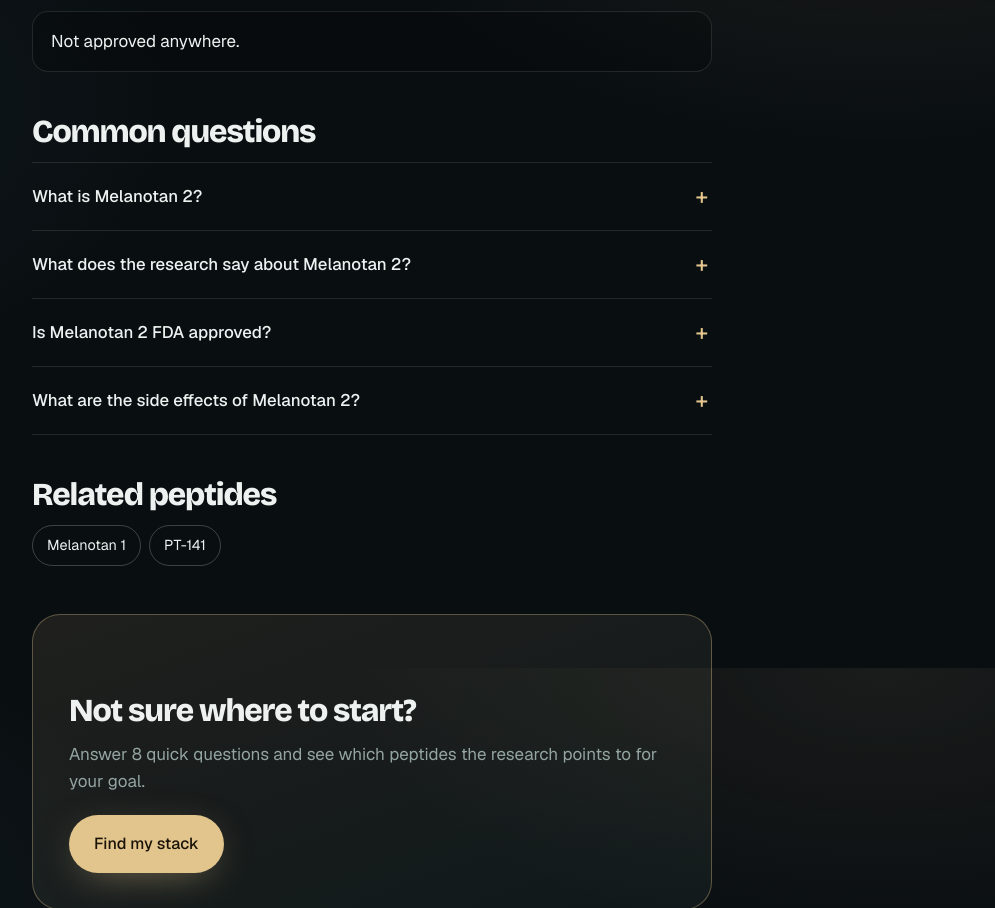
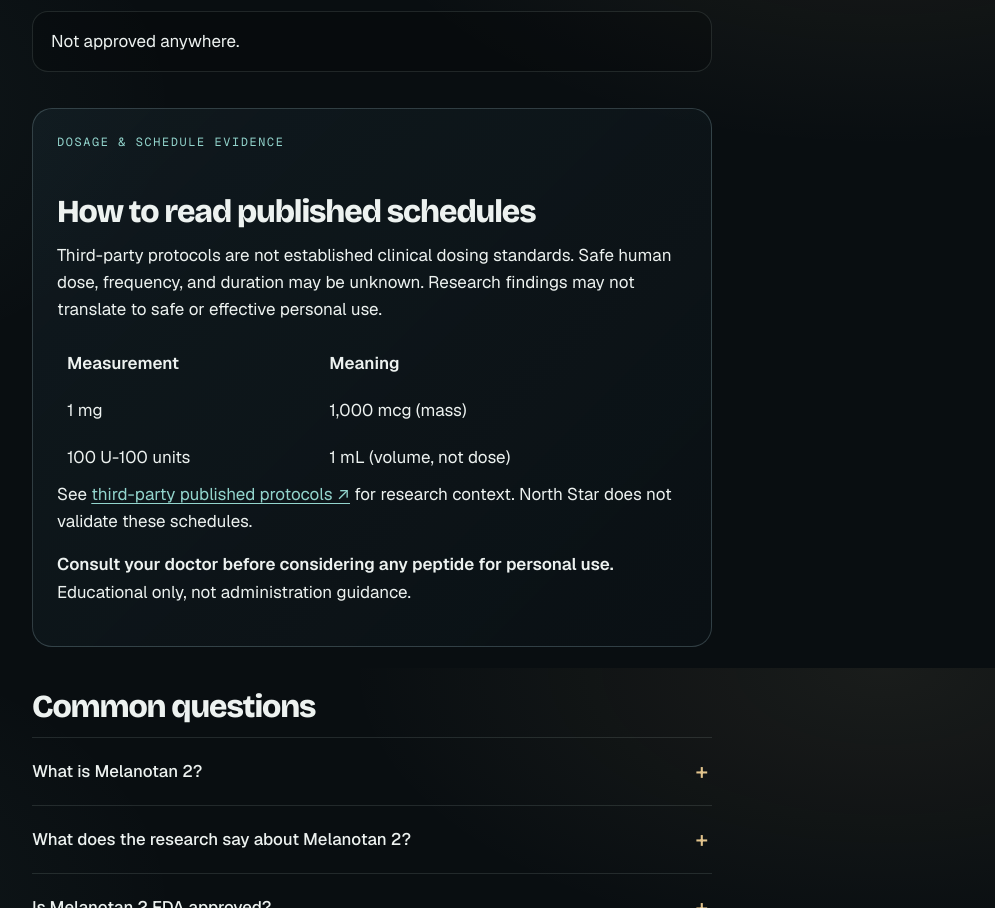
Before and after one commit to mjclay09/Sequence, a website: page peptides/melanotan-2/index.html in a window 1280 px wide. Shown: the part 1732-2640 px from the top of the page, without its empty margins (268-1263 px from the left). Drawn offline with nearby package versions, Linux system fonts and the light colour scheme.

Commit message:
Add dosage evidence panel to melanotan-2

```diff
--- a/peptides/melanotan-2/index.html
+++ b/peptides/melanotan-2/index.html
@@ -77,6 +77,8 @@
   <h2>Is it legal?</h2>
   <p class="legal">Not approved anywhere.</p>
 
+  <section aria-label="Dosage evidence" style="margin:36px 0;padding:24px;border:1px solid rgba(160,190,200,.25);border-radius:20px;background:linear-gradient(135deg,rgba(48,78,90,.18),rgba(12,20,25,.4))"><p class="eyebrow">Dosage &amp; schedule evidence</p><h2>How to read published schedules</h2><p>Third-party protocols are not established clinical dosing standards. Safe human dose, frequency, and duration may be unknown. Research findings may not translate to safe or effective personal use.</p><div style="overflow-x:auto"><table style="width:100%;border-collapse:collapse;text-align:left"><thead><tr><th scope="col" style="padding:10px">Measurement</th><th scope="col" style="padding:10px">Meaning</th></tr></thead><tbody><tr><td style="padding:10px">1 mg</td><td style="padding:10px">1,000 mcg (mass)</td></tr><tr><td style="padding:10px">100 U-100 units</td><td style="padding:10px">1 mL (volume, not dose)</td></tr></tbody></table></div><p>See <a href="https://peptidedosages.com/single-peptide-dosages/" target="_blank" rel="noopener noreferrer">third-party published protocols ↗</a> for research context. North Star does not validate these schedules.</p><p><strong>Consult your doctor before considering any peptide for personal use.</strong> Educational only, not administration guidance.</p></section>
+
   <h2>Common questions</h2>
   <div class="faq"><details><summary>What is Melanotan 2?</summary><p>An unapproved tanning peptide that also affects appetite and sex drive. PT-141 was developed from it. Like Melanotan 1, it copies alpha-MSH, but it acts on more receptors. That is why it also causes arousal and lower appetite. Researchers turned it into PT-141 to focus on libido.</p></details><details><summary>What does the research say about Melanotan 2?</summary><p>Small early studies showed tanning and erections in men. Case reports describe new or changing moles in people using it.</p></details><details><summary>Is Melanotan 2 FDA approved?</summary><p>Not approved anywhere.</p></details><details><summary>What are the side effects of Melanotan 2?</summary><p>Nausea, flushing and unwanted erections are common. Health agencies in several countries have warned against it because of mole changes and unknown purity.</p></details></div>
 
```
